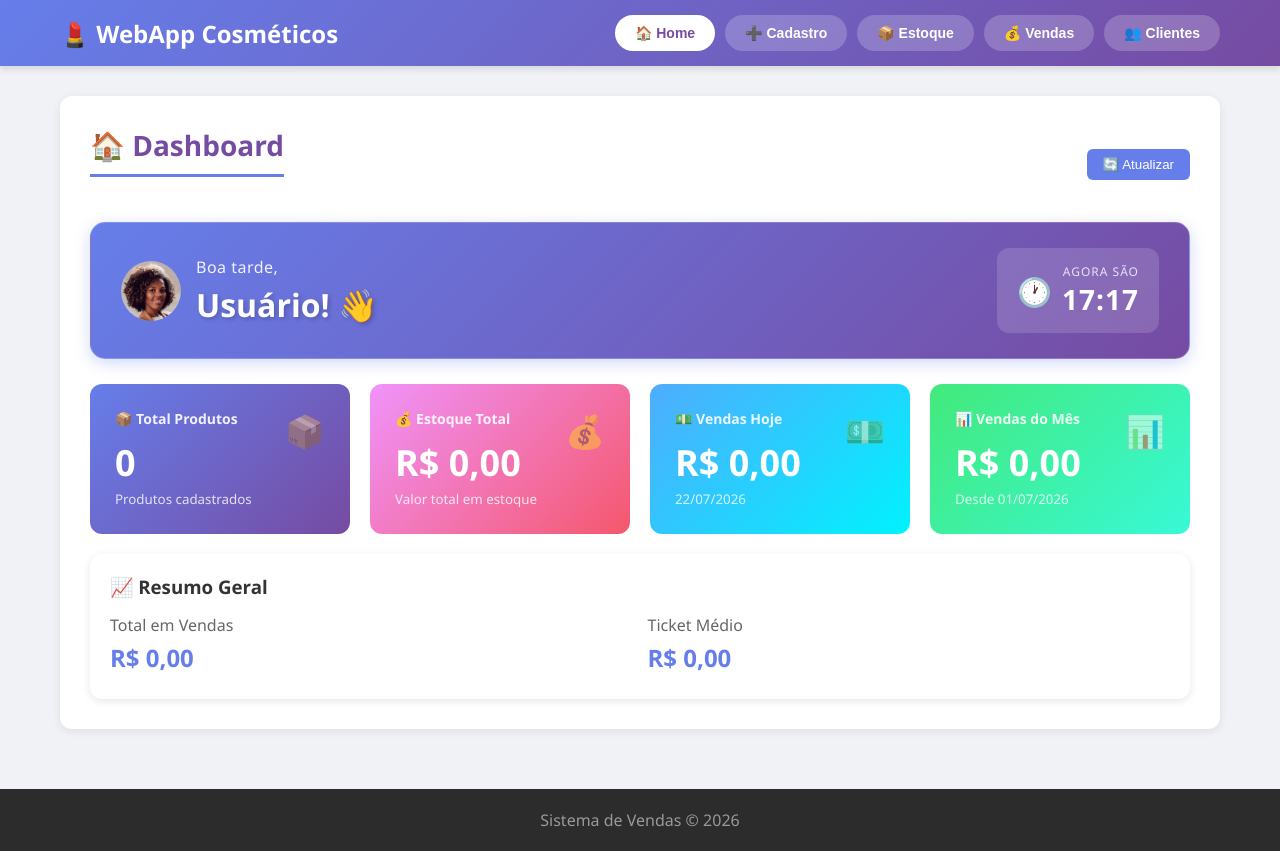
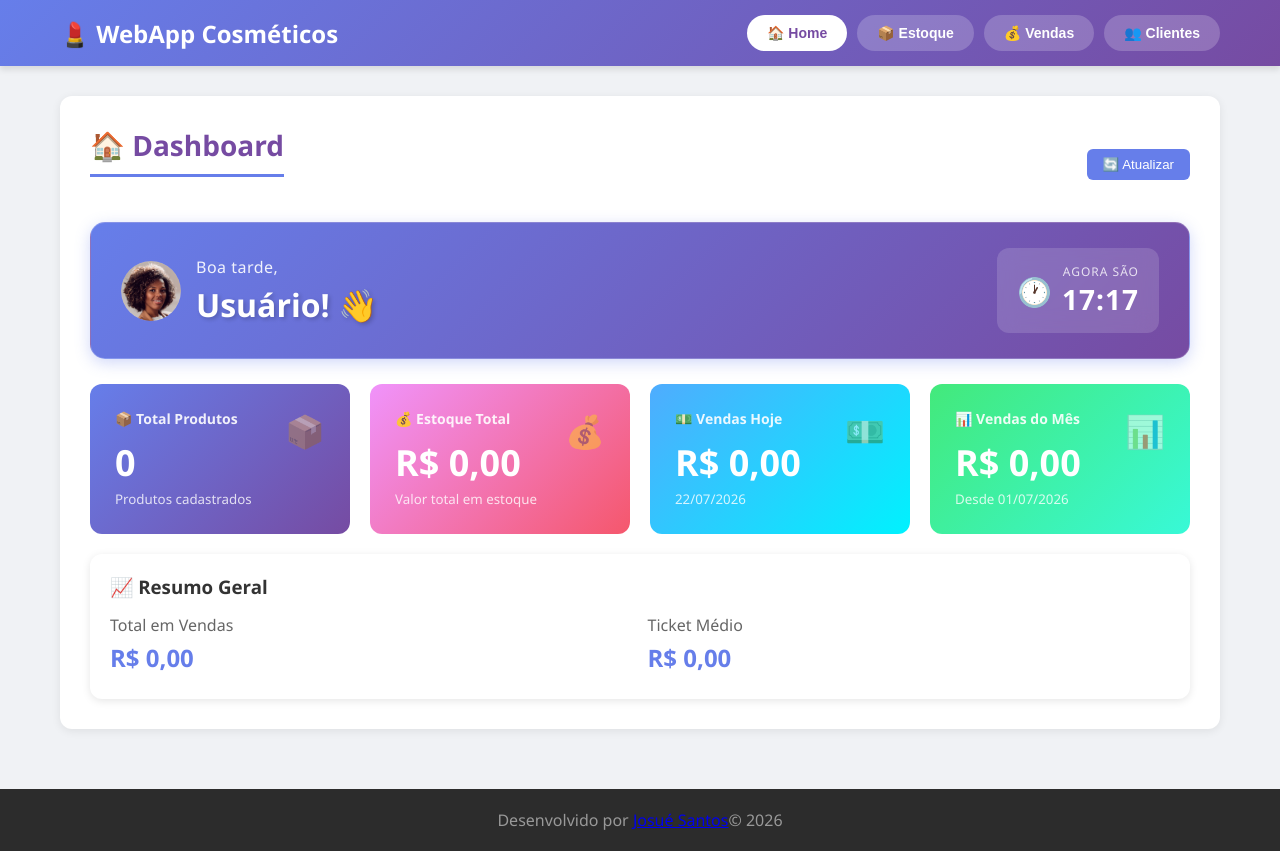
Before and after one commit to josuesantosss/testeApp, a plain HTML site: page index.html in a window 1280 px wide. Drawn offline with Linux system fonts and the light colour scheme; no server answers.

Commit message:
Update navigation and footer in index.html
Removed 'Cadastro' button from navigation and updated footer to credit the developer.

```diff
--- a/index.html
+++ b/index.html
@@ -15,7 +15,6 @@
 
       <nav>
         <button class="nav-btn active" data-page="home"> 🏠 Home </button>
-        <button class="nav-btn" data-page="cadastro"> ➕ Cadastro </button>
         <button class="nav-btn" data-page="estoque"> 📦 Estoque </button>
         <button class="nav-btn" data-page="vendas"> 💰 Vendas </button>
         <button class="nav-btn" data-page="clientes"> 👥 Clientes </button>
@@ -26,9 +25,9 @@
   <main id="app">
     </main>
 
-  <footer>
-    Sistema de Vendas © 2026
-  </footer>
+    <footer>
+      Desenvolvido por <a href="https://www.instagram.com/josuesantos/" target="_blank" rel="noopener noreferrer">Josué Santos</a>© 2026
+    </footer>
 
   <script src="script1.js"></script>
 </body>
```
